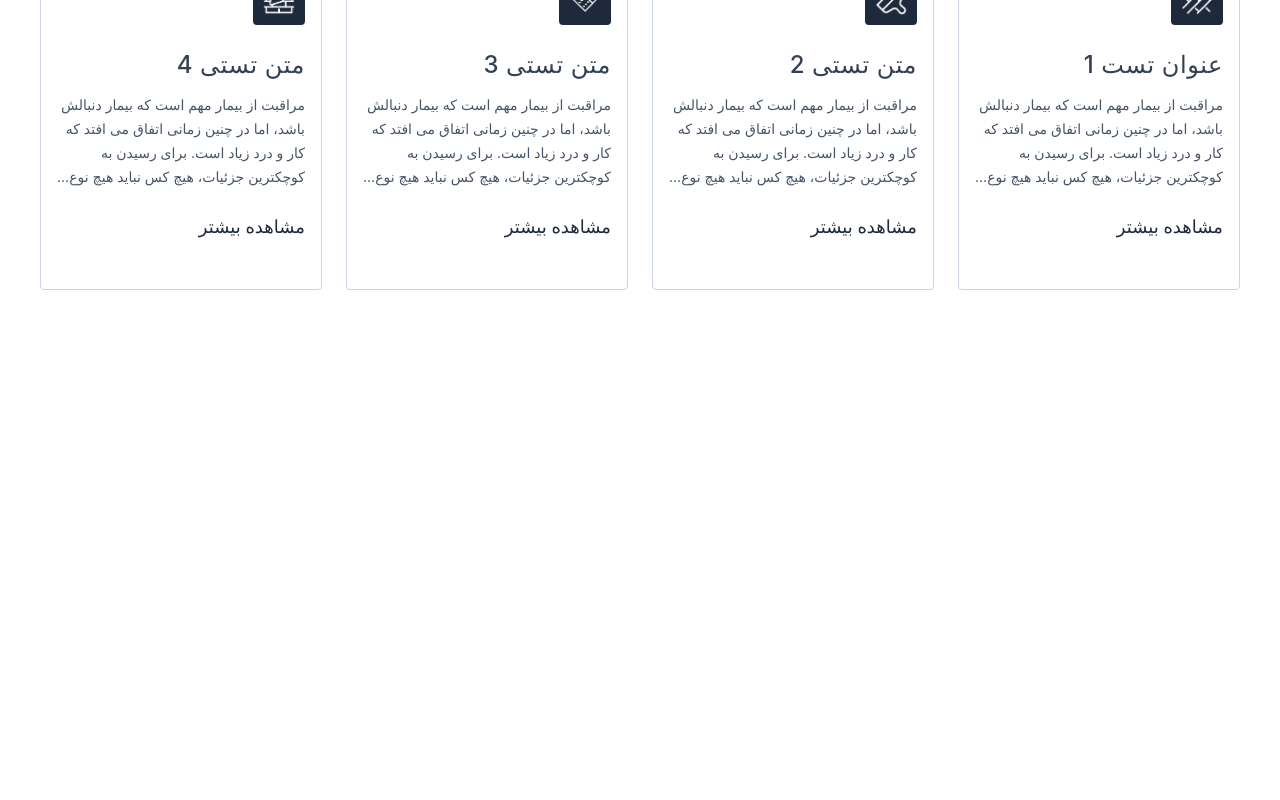
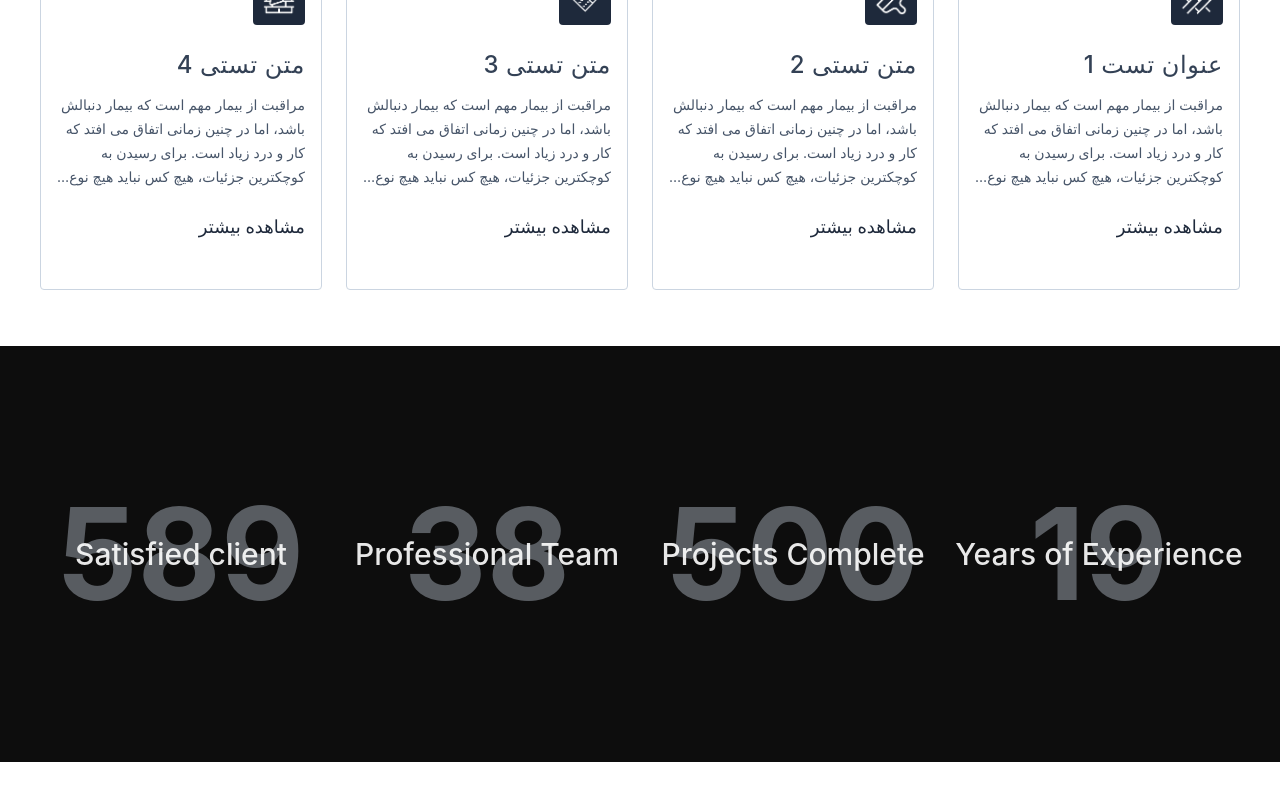
Before and after one commit to gitfname/orbyx-agency-1, a React (Vite) app: page / in a window 1280 px wide. Shown: the part 1891-2691 px from the top of the page. Before the commit the page ends 2261 px from the top, so only its background shows below. Built offline with nearby package versions, Linux system fonts and the light colour scheme.

Commit message:
stats section created

```diff
--- /dev/null
+++ b/src/components/AnimatedStatCount.tsx
@@ -0,0 +1,62 @@
+import { useEffect, useRef, useState  } from "react"
+
+interface props {
+    start?: number,
+    end?: number,
+    speed?: number,
+    className?: string,
+    counterClassName?: string
+}
+
+function AnimatedStatCount({ start=0, end=100, speed=100, className="", counterClassName="" }: props) {
+    const [count, setCount] = useState(start)
+    const containerRef:any = useRef()
+    const [intervalId, setIntervalId] = useState()
+
+    if(count >= end) clearInterval(intervalId)
+
+    useEffect(
+        () => {
+            let id: any
+            const observer = new IntersectionObserver((entries) => {
+
+                if(entries[0].isIntersecting) {
+                    id = setInterval(() => {
+                        setCount(count => count + 1)
+                    }, speed);
+                    setIntervalId(id)
+                }
+
+            })
+
+            observer.observe(containerRef.current)
+
+            return () => {
+                observer.disconnect()
+                clearInterval(id)
+            }
+        },
+        []
+    )
+
+    return (
+        <div
+            ref={containerRef}
+            className={
+                ""
+                + " " + className
+            }
+        >
+            <p
+                className={
+                    "text-xl text-white font-bold"
+                    + " " + counterClassName
+                }
+            >
+                {count}
+            </p>
+        </div>
+    )
+}
+
+export default AnimatedStatCount
--- a/src/pages/Home.tsx
+++ b/src/pages/Home.tsx
@@ -1,6 +1,7 @@
 import AboutUs_1 from "../components/AboutUs_1"
 import Hero from "../components/Hero"
 import Services_1 from "../components/Services_1"
+import AnimatedStatCount from "../components/AnimatedStatCount"
 
 function Home() {
   return (
@@ -8,6 +9,36 @@ function Home() {
       <Hero />
       <AboutUs_1 />
       <Services_1 className="mt-14" />
+
+      <div className="mt-14 px-4 lg:px-10 w-full bg-black/95 py-36 grid grid-cols-4 gap-6 place-items-center">
+        <div className="relative">
+          <p className="text-white/90 text-3xl w-max font-medium absolute left-1/2 top-1/2 -translate-y-1/2 -translate-x-1/2 z-10">
+            Years of Experience
+          </p>
+          <AnimatedStatCount speed={100} start={1} end={19} counterClassName="!text-9xl !font-bold !text-slate-300/40" />
+        </div>
+
+        <div className="relative">
+          <p className="text-white/90 text-3xl w-max font-medium absolute left-1/2 top-1/2 -translate-y-1/2 -translate-x-1/2 z-10">
+           Projects Complete
+          </p>
+            <AnimatedStatCount speed={35} start={350} end={500} counterClassName="!text-9xl !font-bold !text-slate-300/40" />
+        </div>
+
+        <div className="relative">
+          <p className="text-white/90 text-3xl w-max font-medium absolute left-1/2 top-1/2 -translate-y-1/2 -translate-x-1/2 z-10">
+           Professional Team
+          </p>
+            <AnimatedStatCount speed={75} start={1} end={38} counterClassName="!text-9xl !font-bold !text-slate-300/40" />
+        </div>
+
+        <div className="relative">
+          <p className="text-white/90 text-3xl w-max font-medium absolute left-1/2 top-1/2 -translate-y-1/2 -translate-x-1/2 z-10">
+           Satisfied client
+          </p>
+            <AnimatedStatCount speed={35} start={420} end={689} counterClassName="!text-9xl !font-bold !text-slate-300/40" />
+        </div>
+      </div>
     </div>
   )
 }
```
